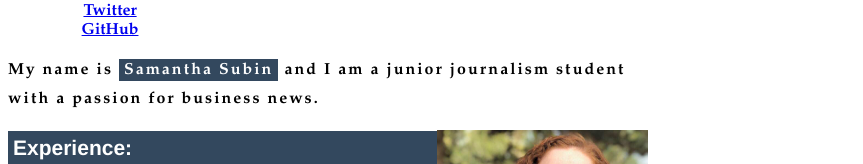
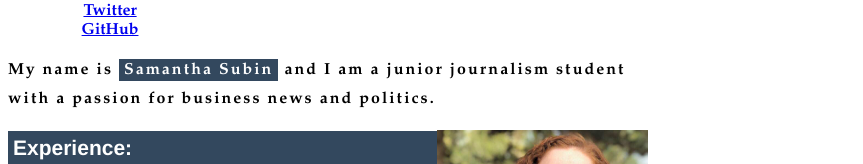
Before and after one commit to sjsubin/sjsubin.github.io, a plain HTML site: page resume.html in a window 1280 px wide. Shown: the part 153-317 px from the top of the page, without its empty margins (0-863 px from the left). Drawn offline with Linux system fonts and the light colour scheme.

Commit message:
Update
Here

```diff
--- a/resume.html
+++ b/resume.html
@@ -17,7 +17,7 @@
       <li><a href="https://sjsubin.github.io"target="_blank">GitHub</a></li>
     </ul>
     <div class="main-content">
-    <p><div class="introduction">My name is <span class="highlight-me">Samantha Subin</span> and I am a junior journalism student with a passion for business news.</p>
+    <p><div class="introduction">My name is <span class="highlight-me">Samantha Subin</span> and I am a junior journalism student with a passion for business news and politics.</p>
     <img src="subin.jpg" alt="Samantha Subin" width="300px">
     </div>
     <div class="container-experience"><h2>Experience:</h2>
```
